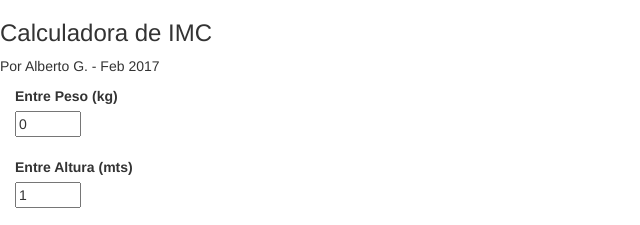
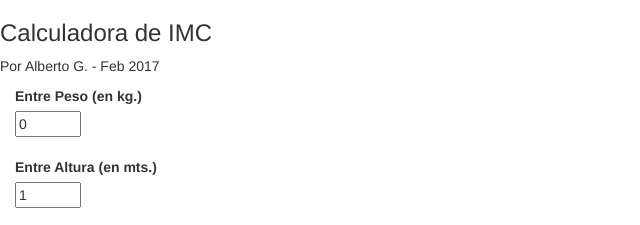
Before and after one commit to teletrabajovenezuela1/imc_calc, a plain HTML site: page index.html in a window 1280 px wide. Shown: the top 225 px of the page, 0-640 px from the left. Drawn offline with nearby package versions, Linux system fonts and the light colour scheme.

Commit message:
Con modificacio en las etiquetas

```diff
--- a/imc.template.html
+++ b/imc.template.html
@@ -2,12 +2,12 @@
 
   <form name="frm" novalidate>
 
-    <label>Entre Peso (kg)</label>
+    <label>Entre Peso (en kg.)</label>
     <br>
     <input type="number" name="peso" ng-model="peso" min="0" max="500" required><br>
     <br/>
 
-    <label>Entre Altura (mts)</label>
+    <label>Entre Altura (en mts.)</label>
     <br>
     <input type="number" name="alturamts" ng-model="alturamts" min="0" max="2.5" step="0.1" required>
 
```
